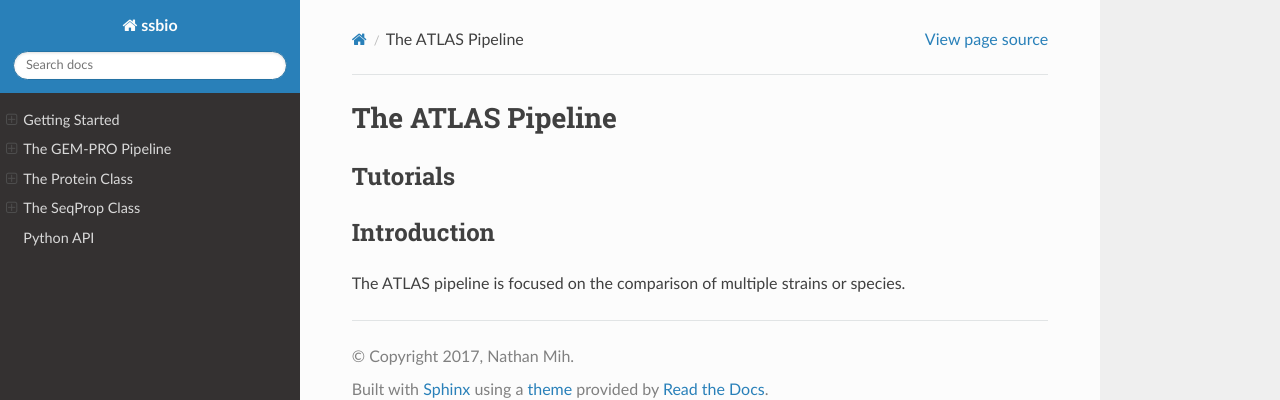
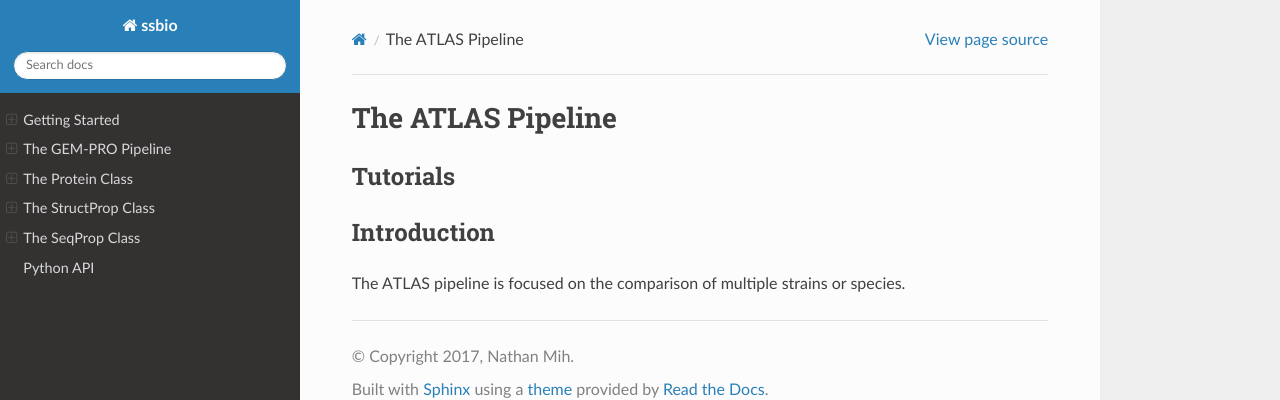
Before and after one commit to SBRG/ssbio, a Sphinx documentation site: the page built from docs/atlas.rst, in a window 1280 px wide. Shown: the top 400 px of the page. Built offline with Sphinx 7.4.7 and the Read the Docs theme 2.0.0, drawn with Linux system fonts in a browser that asks for light colours; pages that are not in the unit, such as notebooks, are missing from menus.

Commit message:
Documentation updates

```diff
--- a/docs/index.rst
+++ b/docs/index.rst
@@ -11,7 +11,7 @@ Table of Contents
    getting_started
    gempro
    protein
-   .. structure
+   structure
    sequence
    python_api
 
```
